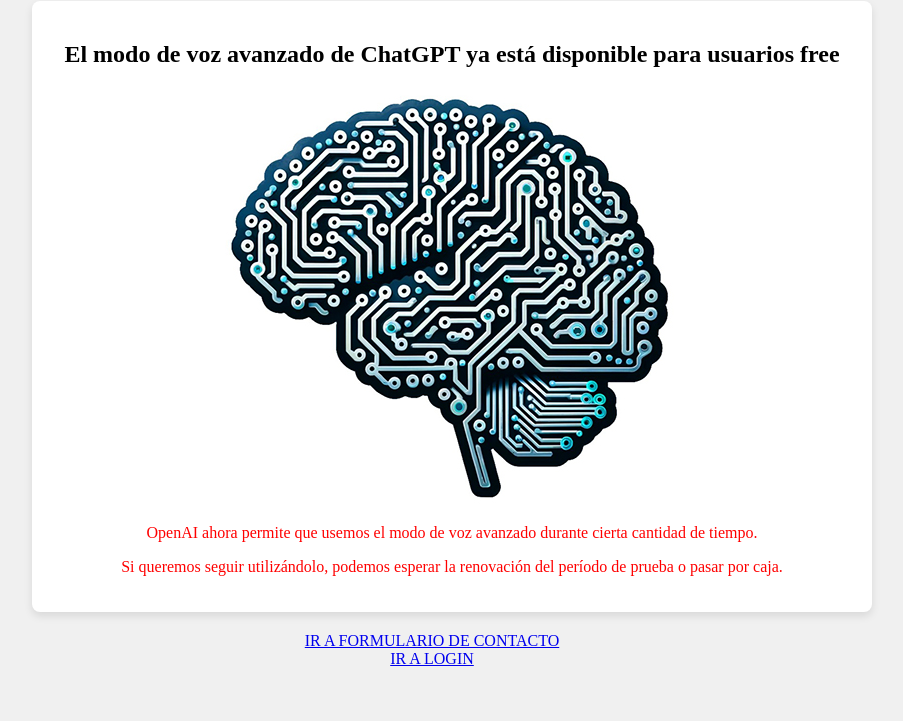
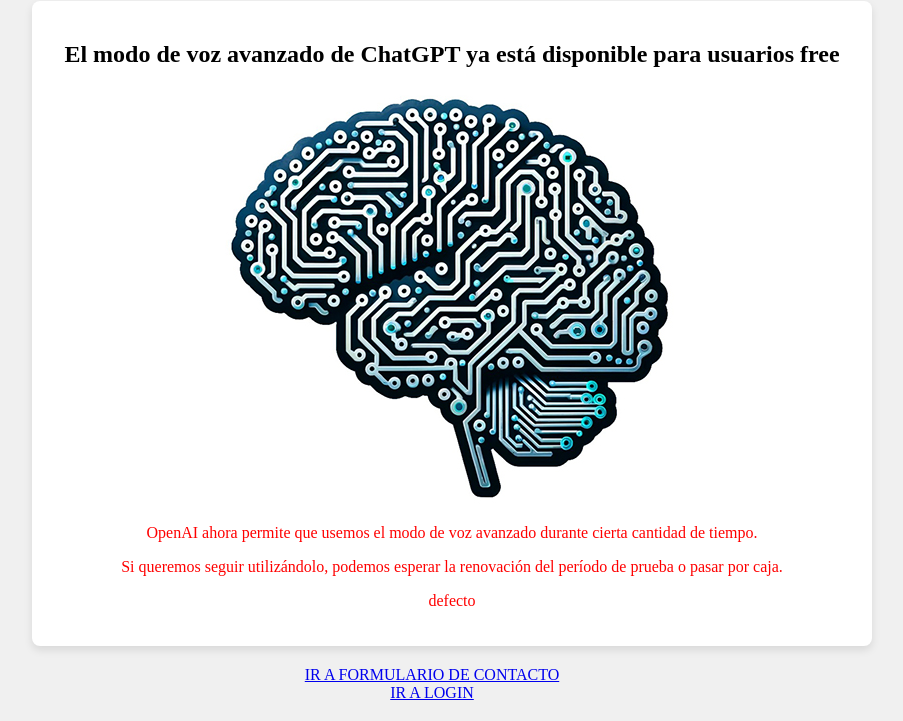
Before and after one commit to IES-Almudeyne-2425-DAW/Examen-Ejercicio4-DavidGalan, a plain HTML site: page index.html in a window 1280 px wide. Shown: the part 79-800 px from the top of the page, without its empty margins (208-1111 px from the left). Drawn offline with Linux system fonts and the light colour scheme.

Commit message:
Poner linea para corregir defecto

```diff
--- a/index.html
+++ b/index.html
@@ -21,6 +21,9 @@
             <p> OpenAI ahora permite que usemos el modo de voz avanzado durante cierta cantidad de tiempo.</p>
             <p> Si queremos seguir utilizándolo, podemos esperar la renovación del período de prueba o pasar por caja.
             </p>
+
+            <p>defecto</p>
+
         </article>
 
     </main>
```
